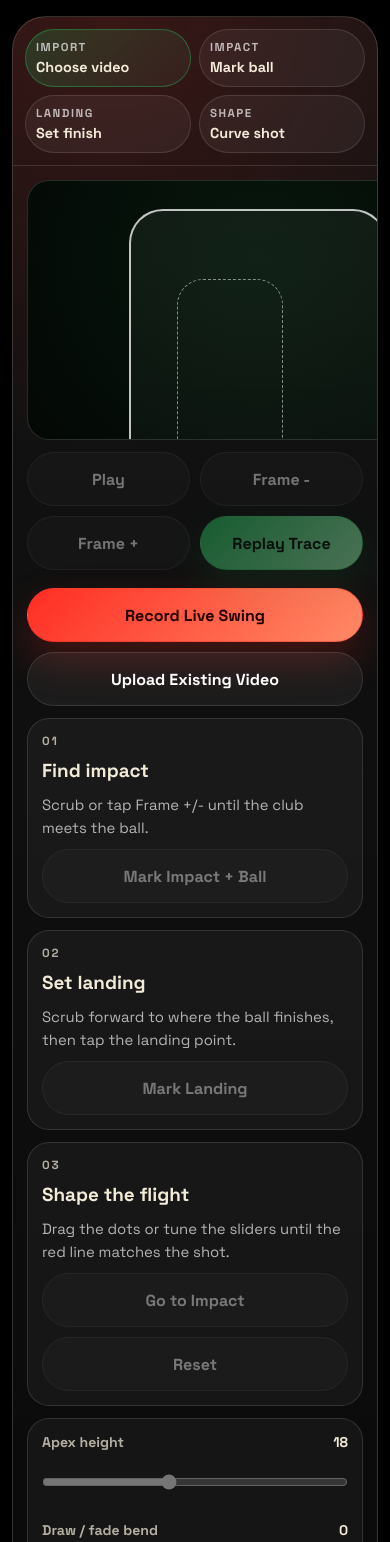
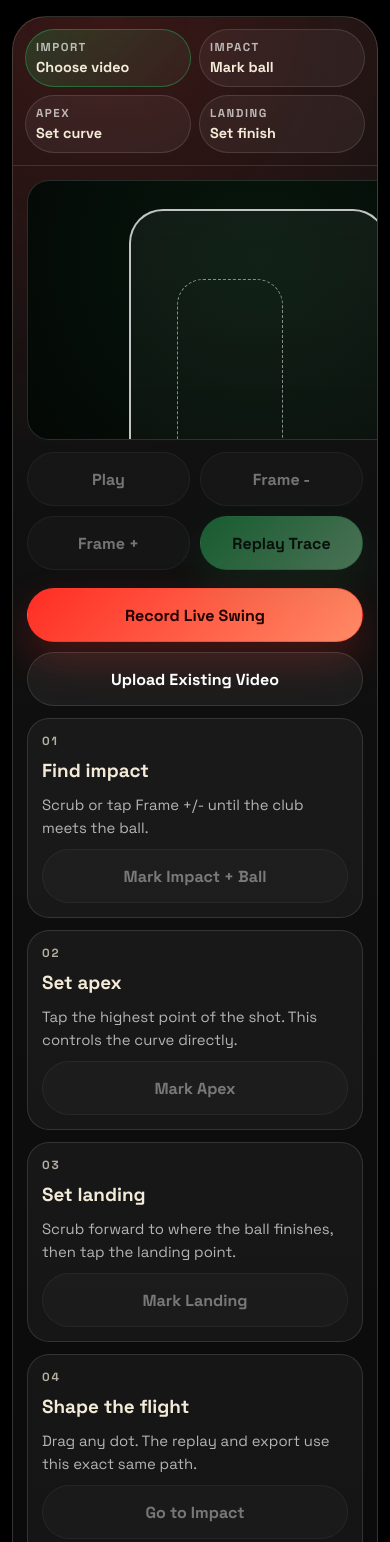
Before and after one commit to sketchyz88/earnings, a React (Vite) app in the folder FairwayIQ/: page / in a window 390 px wide. Shown: the part 3926-5468 px from the top of the page. Built offline with nearby package versions, Linux system fonts and the light colour scheme.

Commit message:
fix: make tracer shape manually adjustable

```diff
--- a/FairwayIQ/src/App.jsx
+++ b/FairwayIQ/src/App.jsx
@@ -4,8 +4,8 @@ const PLAYBACK_PRESETS = [0.25, 0.5, 0.75, 1];
 const STEPS = [
   { id: 0, label: "Import", title: "Choose video" },
   { id: 1, label: "Impact", title: "Mark ball" },
-  { id: 2, label: "Landing", title: "Set finish" },
-  { id: 3, label: "Shape", title: "Curve shot" },
+  { id: 2, label: "Apex", title: "Set curve" },
+  { id: 3, label: "Landing", title: "Set finish" },
 ];
 const PRODUCT_DROPS = [
   {
@@ -56,6 +56,7 @@ function App() {
 
   const [impactTime, setImpactTime] = useState(null);
   const [startPoint, setStartPoint] = useState(null);
+  const [apexPoint, setApexPoint] = useState(null);
   const [endPoint, setEndPoint] = useState(null);
   const [impactFrame, setImpactFrame] = useState(null);
   const [landingFrame, setLandingFrame] = useState(null);
@@ -63,8 +64,6 @@ function App() {
   const [selectedHandle, setSelectedHandle] = useState(null);
   const [fps, setFps] = useState(60);
   const [curveSettings, setCurveSettings] = useState({
-    apexLift: 18,
-    sideBend: 0,
     ballSpeed: 62,
     flightTime: 1.25,
     glow: 82,
@@ -83,33 +82,19 @@ function App() {
   }, [playbackRate]);
 
   const currentFrame = Math.max(0, Math.round(timelineValue * fps));
-  const activeStep = !sourceUrl ? 0 : !startPoint ? 1 : !endPoint ? 2 : 3;
-  const readyToTrace = Boolean(sourceUrl && startPoint && endPoint && impactTime != null);
+  const activeStep = !sourceUrl ? 0 : !startPoint ? 1 : !apexPoint ? 2 : !endPoint ? 3 : 4;
+  const readyToTrace = Boolean(sourceUrl && startPoint && apexPoint && endPoint && impactTime != null);
   const flightEndTime = impactTime == null ? curveSettings.flightTime : impactTime + curveSettings.flightTime;
 
-  const trajectorySettings = useMemo(() => {
-    if (!startPoint || !endPoint) {
-      return {
-        lift: curveSettings.apexLift,
-        bend: curveSettings.sideBend,
-        bendLimit: 26,
-      };
-    }
-
-    return getSafeTrajectorySettings(startPoint, endPoint, curveSettings);
-  }, [curveSettings, endPoint, startPoint]);
-
   const apexHandle = useMemo(() => {
-    if (!startPoint || !endPoint) return null;
-
-    return buildBallFlightPoint(startPoint, endPoint, 0.5, trajectorySettings);
-  }, [endPoint, startPoint, trajectorySettings]);
+    return apexPoint;
+  }, [apexPoint]);
 
   const fullTracePoints = useMemo(() => {
-    if (!startPoint || !endPoint || impactTime == null) return [];
+    if (!startPoint || !apexPoint || !endPoint || impactTime == null) return [];
 
-    return buildBallFlightPoints(startPoint, endPoint, trajectorySettings, impactTime, curveSettings.flightTime);
-  }, [startPoint, endPoint, trajectorySettings, impactTime, curveSettings.flightTime]);
+    return buildManualTracePoints(startPoint, apexPoint, endPoint, impactTime, curveSettings.flightTime);
+  }, [startPoint, apexPoint, endPoint, impactTime, curveSettings.flightTime]);
 
   const visibleTracePoints = useMemo(() => {
     if (!readyToTrace) return [];
@@ -149,6 +134,7 @@ function App() {
     setImpactFrame(null);
     setLandingFrame(null);
     setStartPoint(null);
+    setApexPoint(null);
     setEndPoint(null);
     setPlacementMode(null);
     setSelectedHandle(null);
@@ -211,9 +197,19 @@ function App() {
       setImpactTime(time);
       setImpactFrame(Math.round(time * fps));
       setStartPoint(point);
+      setApexPoint((current) => current ?? defaultApexFromStart(point));
       setPlacementMode(null);
       setSelectedHandle("start");
-      setStatus("Start point locked. Now scrub to where the ball finishes and tap Mark Landing.");
+      setStatus("Start point locked. Step 2: tap Set Apex and place the highest point of the ball flight.");
+      return;
+    }
+
+    if (placementMode === "apex") {
+      const point = getOverlayPoint(event);
+      setApexPoint(point);
+      setPlacementMode(null);
+      setSelectedHandle("apex");
+      setStatus("Apex locked. Step 3: scrub to where the ball lands or disappears and tap Mark Landing.");
       return;
     }
 
@@ -226,7 +222,7 @@ function App() {
       setCurveSettings((current) => ({ ...current, flightTime }));
       setPlacementMode(null);
       setSelectedHandle("end");
-      setStatus("Trace is ready. Drag the white apex dot or use height, bend, and speed to match the real ball flight.");
+      setStatus("Trace is ready. Drag the start, apex, or landing dot until it matches the shot.");
     }
   }
 
@@ -244,19 +240,13 @@ function App() {
       setStartPoint(point);
       return;
     }
+    if (dragRef.current === "apex") {
+      setApexPoint(point);
+      return;
+    }
     if (dragRef.current === "end") {
       setEndPoint(point);
       return;
-    }
-    if (dragRef.current === "apex" && startPoint && endPoint) {
-      const midX = (startPoint.x + endPoint.x) / 2;
-      const midY = (startPoint.y + endPoint.y) / 2;
-      const safeSettings = getSafeTrajectorySettings(startPoint, endPoint, curveSettings);
-      setCurveSettings((current) => ({
-        ...current,
-        apexLift: clamp(midY - point.y, 0, 44),
-        sideBend: clamp(point.x - midX, -safeSettings.bendLimit, safeSettings.bendLimit),
-      }));
     }
   }
 
@@ -269,10 +259,11 @@ function App() {
     setImpactFrame(null);
     setLandingFrame(null);
     setStartPoint(null);
+    setApexPoint(null);
     setEndPoint(null);
     setPlacementMode(null);
     setSelectedHandle(null);
-    setStatus("Trace reset. Scrub to impact and place the ball start point again.");
+    setStatus("Trace reset. Scrub to impact and place the start, apex, and landing points again.");
   }
 
   async function exportTracerSnapshot() {
@@ -546,8 +537,8 @@ function App() {
                         {guidePath ? <path d={guidePath} className="trace-guide" /> : null}
                         {tracePath ? <path d={tracePath} className="trace-line" style={{ "--trace-glow": `${curveSettings.glow / 100}` }} /> : null}
                         {startPoint ? <TraceHandle point={startPoint} type="start" active={selectedHandle === "start"} onPointerDown={(event) => beginDrag(event, "start")} /> : null}
+                        {apexHandle ? <TraceHandle point={apexHandle} type="apex" active={selectedHandle === "apex"} onPointerDown={(event) => beginDrag(event, "apex")} /> : null}
                         {endPoint ? <TraceHandle point={endPoint} type="end" active={selectedHandle === "end"} onPointerDown={(event) => beginDrag(event, "end")} /> : null}
-                        {apexHandle ? <TraceHandle point={apexHandle} type="apex" active={selectedHandle === "apex"} onPointerDown={(event) => beginDrag(event, "apex")} /> : null}
                       </svg>
                     </div>
                   </>
@@ -622,12 +613,29 @@ function App() {
 
                 <article className={activeStep === 2 ? "instruction-card active" : "instruction-card"}>
                   <span>02</span>
+                  <h3>Set apex</h3>
+                  <p>Tap the highest point of the shot. This controls the curve directly.</p>
+                  <button
+                    className="secondary-button"
+                    type="button"
+                    disabled={!startPoint}
+                    onClick={() => {
+                      setPlacementMode("apex");
+                      setStatus("Tap the highest point of the tracer. You can drag it again later.");
+                    }}
+                  >
+                    Mark Apex
+                  </button>
+                </article>
+
+                <article className={activeStep === 3 ? "instruction-card active" : "instruction-card"}>
+                  <span>03</span>
                   <h3>Set landing</h3>
                   <p>Scrub forward to where the ball finishes, then tap the landing point.</p>
                   <button
                     className="secondary-button"
                     type="button"
-                    disabled={!startPoint}
+                    disabled={!apexPoint}
                     onClick={() => {
                       setPlacementMode("end");
                       setStatus("Tap where the ball landed or disappeared. You can adjust the curve after.");
@@ -637,23 +645,21 @@ function App() {
                   </button>
                 </article>
 
-                <article className={activeStep === 3 ? "instruction-card active" : "instruction-card"}>
-                  <span>03</span>
+                <article className={readyToTrace ? "instruction-card active" : "instruction-card"}>
+                  <span>04</span>
                   <h3>Shape the flight</h3>
-                  <p>Drag the dots or tune the sliders until the red line matches the shot.</p>
+                  <p>Drag any dot. The replay and export use this exact same path.</p>
                   <div className="tiny-grid">
                     <button className="secondary-button" type="button" onClick={jumpToImpact} disabled={!readyToTrace}>Go to Impact</button>
-                    <button className="secondary-button" type="button" onClick={resetTrace} disabled={!startPoint && !endPoint}>Reset</button>
+                    <button className="secondary-button" type="button" onClick={resetTrace} disabled={!startPoint && !apexPoint && !endPoint}>Reset</button>
                   </div>
                 </article>
               </div>
 
               <div className="shape-panel">
-                <RangeField label="Apex height" value={curveSettings.apexLift} min={0} max={44} disabled={!readyToTrace} onChange={(value) => setCurveSettings((current) => ({ ...current, apexLift: value }))} />
-                <RangeField label="Draw / fade bend" value={curveSettings.sideBend} min={-trajectorySettings.bendLimit} max={trajectorySettings.bendLimit} disabled={!readyToTrace} onChange={(value) => setCurveSettings((current) => ({ ...current, sideBend: value }))} />
                 <RangeField label="Ball speed" value={curveSettings.ballSpeed} min={20} max={100} disabled={!readyToTrace} onChange={(value) => setCurveSettings((current) => ({ ...current, ballSpeed: value, flightTime: startPoint && endPoint ? estimateFlightTime(startPoint, endPoint, value) : current.flightTime }))} />
                 <RangeField label="Tracer glow" value={curveSettings.glow} min={20} max={100} disabled={!readyToTrace} onChange={(value) => setCurveSettings((current) => ({ ...current, glow: value }))} />
-                <p className="shape-note">Curve is now locked to a one-way golf-flight path, so it cannot loop back on itself.</p>
+                <p className="shape-note">Use the dots for shape. Use speed for how fast the tracer appears during replay/export.</p>
               </div>
 
               <div className="speed-panel">
@@ -672,6 +678,7 @@ function App() {
 
               <div className="anchor-grid">
                 <div><span>Impact</span><strong>{impactFrame ?? "--"}</strong></div>
+                <div><span>Apex</span><strong>{apexPoint ? "Set" : "--"}</strong></div>
                 <div><span>Landing</span><strong>{landingFrame ?? "--"}</strong></div>
                 <div><span>Flight</span><strong>{readyToTrace ? `${curveSettings.flightTime.toFixed(2)}s` : "--"}</strong></div>
                 <div><span>End</span><strong>{impactTime == null ? "--" : formatTime(flightEndTime)}</strong></div>
@@ -717,27 +724,20 @@ function RangeField({ label, value, min, max, disabled, onChange }) {
   );
 }
 
-function getSafeTrajectorySettings(start, end, settings) {
-  const distance = Math.hypot(end.x - start.x, end.y - start.y);
-  const verticalTravel = Math.abs(end.y - start.y);
-  const bendLimit = Math.round(clamp(distance * 0.32, 5, 24));
-  const liftLimit = clamp(verticalTravel * 0.55 + distance * 0.18, 10, 44);
-
+function defaultApexFromStart(start) {
   return {
-    lift: clamp(settings.apexLift, 0, liftLimit),
-    bend: clamp(settings.sideBend, -bendLimit, bendLimit),
-    bendLimit,
+    x: clamp(start.x + 18, 0, 100),
+    y: clamp(start.y - 28, 0, 100),
   };
 }
 
-function buildBallFlightPoints(start, end, settings, impactTime, flightTime) {
+function buildManualTracePoints(start, apex, end, impactTime, flightTime) {
   const points = [];
   const totalSamples = 72;
 
   for (let index = 0; index <= totalSamples; index += 1) {
     const t = index / totalSamples;
-    const visualT = easeOutCubic(t);
-    const point = buildBallFlightPoint(start, end, visualT, settings);
+    const point = quadraticPoint(start, apex, end, t);
     points.push({
       ...point,
       time: impactTime + flightTime * t,
@@ -747,24 +747,13 @@ function buildBallFlightPoints(start, end, settings, impactTime, flightTime) {
   return points;
 }
 
-function buildBallFlightPoint(start, end, t, settings) {
-  const baseX = lerp(start.x, end.x, t);
-  const baseY = lerp(start.y, end.y, t);
-  const launchRise = Math.sin(Math.PI * t);
-  const sideCurve = Math.sin(Math.PI * t) * settings.bend;
+function quadraticPoint(start, apex, end, t) {
+  const inv = 1 - t;
 
   return {
-    x: clamp(baseX + sideCurve, 0, 100),
-    y: clamp(baseY - settings.lift * launchRise, 0, 100),
+    x: clamp(inv * inv * start.x + 2 * inv * t * apex.x + t * t * end.x, 0, 100),
+    y: clamp(inv * inv * start.y + 2 * inv * t * apex.y + t * t * end.y, 0, 100),
   };
-}
-
-function lerp(start, end, t) {
-  return start + (end - start) * t;
-}
-
-function easeOutCubic(t) {
-  return 1 - Math.pow(1 - t, 3);
 }
 
 function estimateFlightTime(start, end, speed) {
--- a/FairwayIQ/src/styles.css
+++ b/FairwayIQ/src/styles.css
@@ -545,18 +545,20 @@ code {
 
 .trace-handle {
   cursor: grab;
+  pointer-events: auto;
 }
 
 .trace-handle circle:first-child {
   fill: rgba(255, 255, 255, 0.96);
   stroke: var(--red);
-  stroke-width: 0.45;
+  stroke-width: 0.6;
   filter: drop-shadow(0 0 8px rgba(255, 45, 36, 0.7));
 }
 
 .trace-handle circle:last-child {
   fill: var(--red);
   stroke: none;
+  pointer-events: none;
 }
 
 .trace-handle.apex circle:first-child {
```
